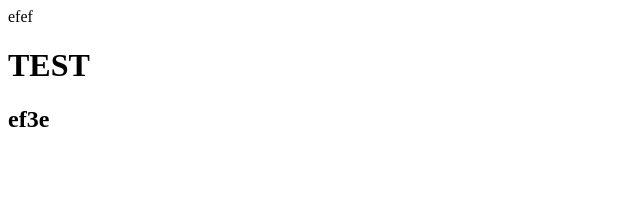
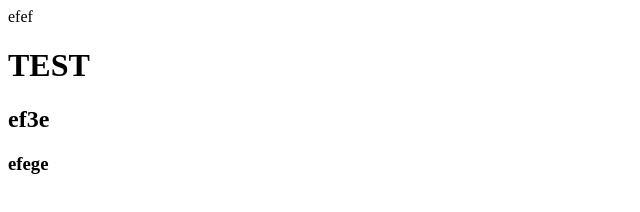
Before and after one commit to morteza-safariyan/number-one-, a plain HTML site: page index.html in a window 1280 px wide. Shown: the full height of the page, 0-640 px from the left. Drawn offline with Linux system fonts and the light colour scheme.

Commit message:
hi morteza 22

```diff
--- a/index.html
+++ b/index.html
@@ -8,5 +8,6 @@
     <P>efef</P>
     <H1>TEST</H1>
     <h2>ef3e</h2>
+    <h3>efege</h3>
 </body>
 </html>
```
